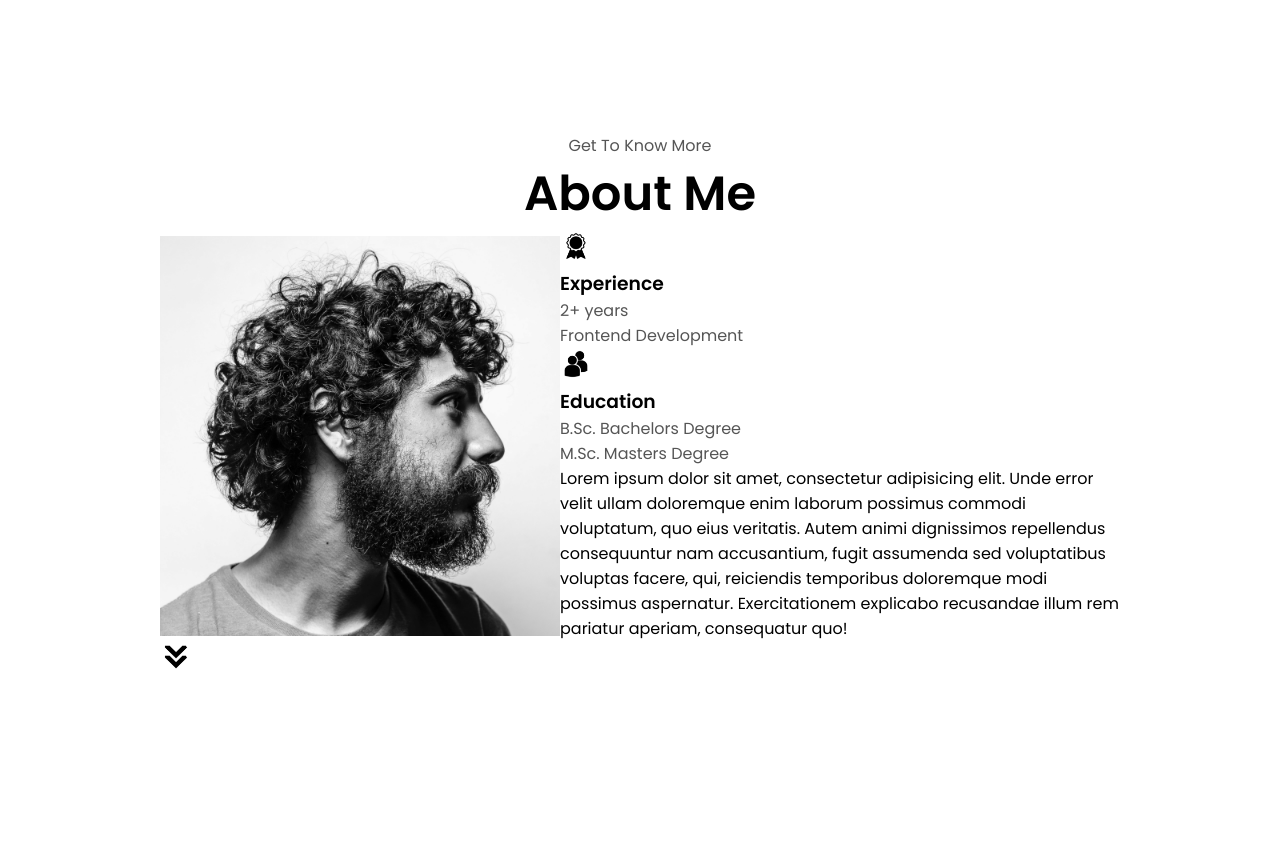
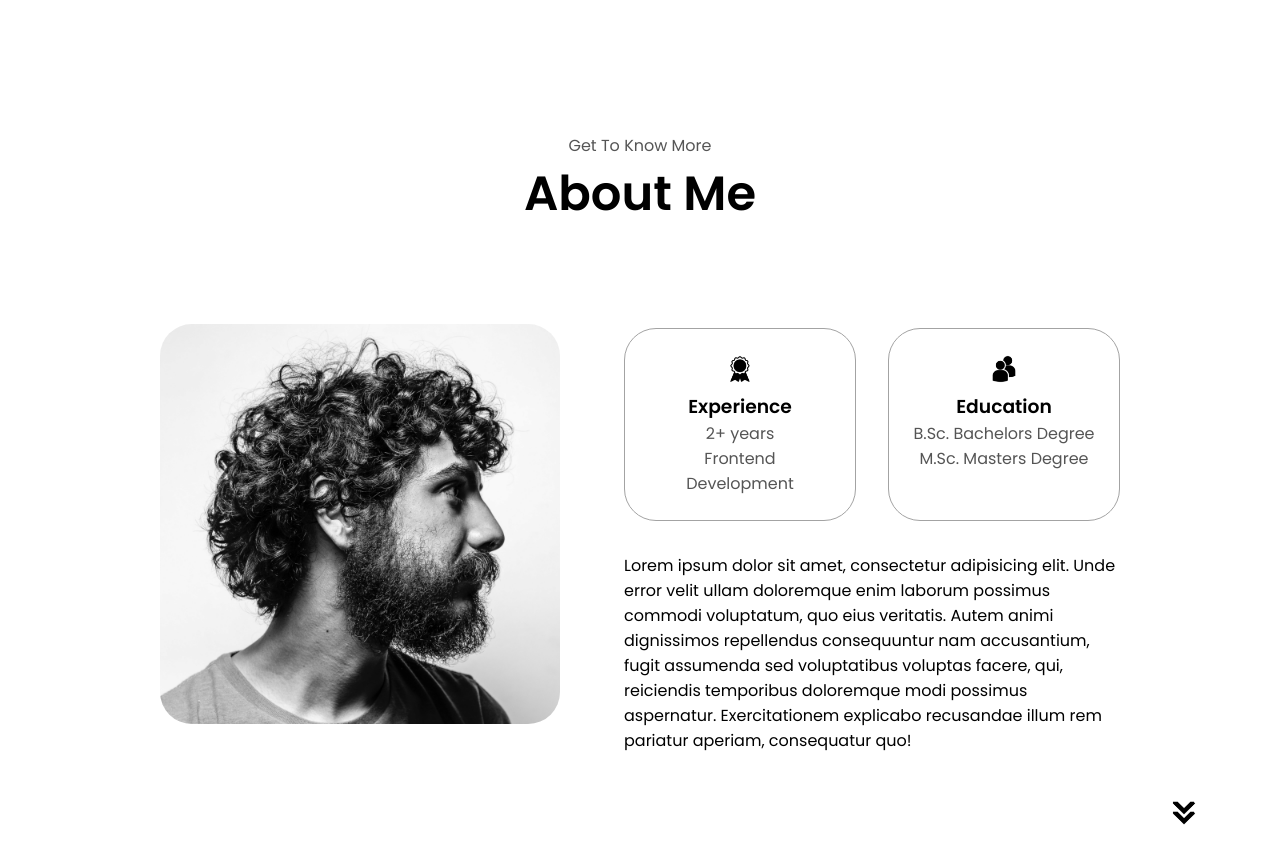
Before and after one commit to Hileene/portfolio-html-css-js, a plain HTML site: page index.html in a window 1280 px wide. Shown: the part 675-1538 px from the top of the page. Drawn offline with Linux system fonts and the light colour scheme.

Commit message:
Finalisation du style section about

```diff
--- a/style.css
+++ b/style.css
@@ -259,3 +259,56 @@ section {
 .btn-color-2:hover {
   border: rgb(255, 255, 255) 0.1rem solid;
 }
+
+/* ABOUT SECTION */
+
+#about {
+  position: relative;
+}
+
+.about-containers {
+  gap: 2rem;
+  margin-bottom: 2rem;
+  margin-top: 2rem;
+}
+
+.about-details-container {
+  justify-content: center;
+  flex-direction: column;
+}
+
+.about-containers,
+.about-details-container {
+  display: flex;
+}
+
+.about-pic {
+  border-radius: 2rem;
+}
+
+.arrow {
+  position: absolute;
+  right: -5rem;
+  bottom: 2.5rem;
+}
+
+.details-container {
+  padding: 1.5rem;
+  flex: 1;
+  background: white;
+  border-radius: 2rem;
+  border: rgb(53, 53, 53) 0.1rem solid;
+  border-color: rgb(163, 163, 163);
+  text-align: center;
+}
+
+.section-container {
+  gap: 4rem;
+  height: 80%;
+}
+
+.section__pic-container {
+  height: 400px;
+  width: 400px;
+  margin: auto 0;
+}
```
